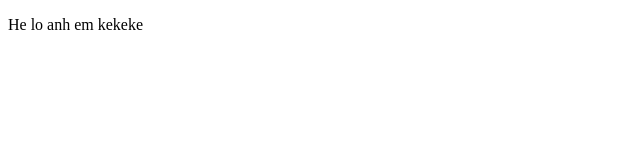
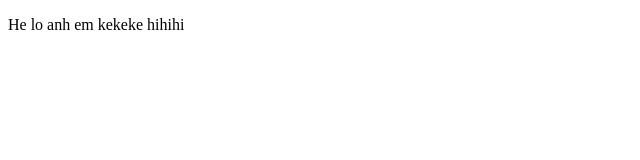
Before and after one commit to NguyenAnhTuan-2022602738/NMCNPM-Nhom5, a plain HTML site: page Githubdemo/index.html in a window 1280 px wide. Shown: the full height of the page, 0-640 px from the left. Drawn offline with Linux system fonts and the light colour scheme.

Commit message:
Update index.html

```diff
--- a/Githubdemo/index.html
+++ b/Githubdemo/index.html
@@ -6,6 +6,6 @@
     <title>Document</title>
 </head>
 <body>
-    <p>He lo anh em kekeke</p>
+    <p>He lo anh em kekeke hihihi</p>
 </body>
 </html>
```
